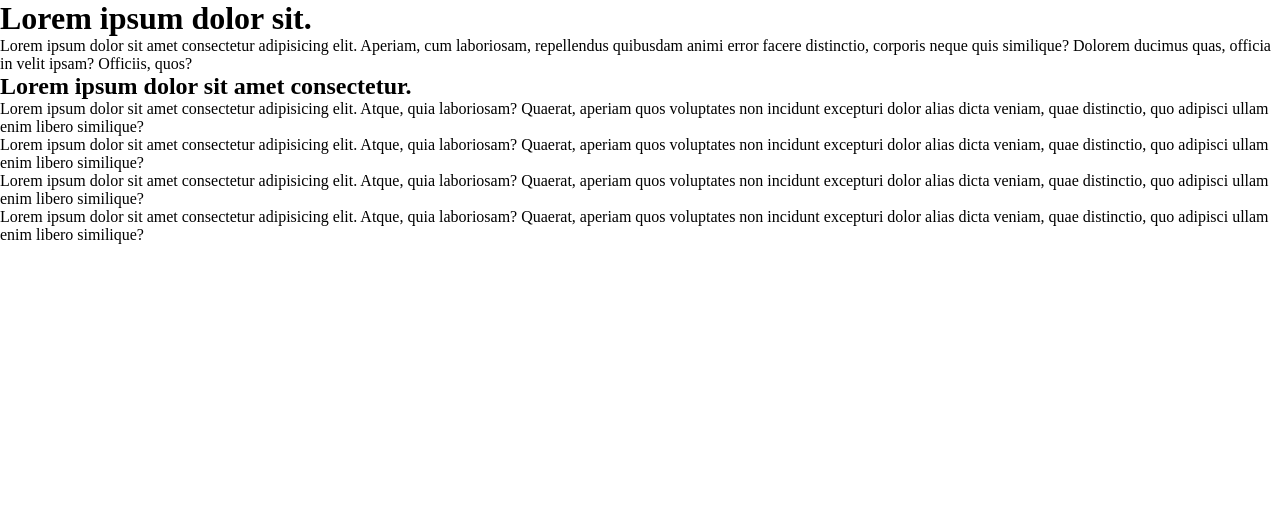
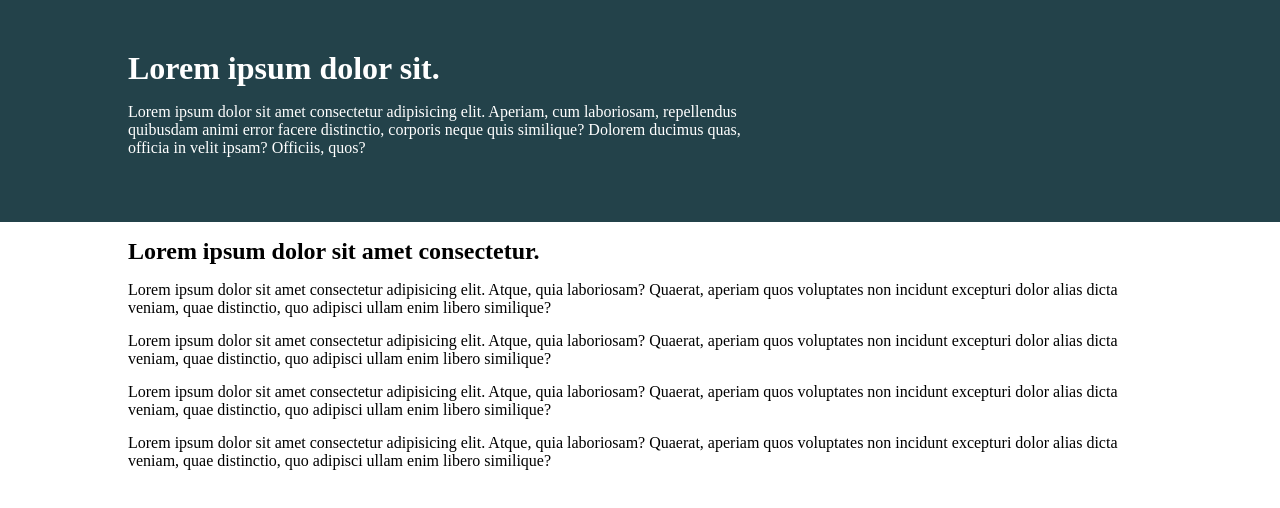
Before and after one commit to TaniaAugie/html-css-structure, a plain HTML site: page challenge2/page2.html in a window 1280 px wide. Drawn offline with Linux system fonts and the light colour scheme.

Commit message:
completed challenge 2

```diff
--- a/challenge2/page2.html
+++ b/challenge2/page2.html
@@ -7,16 +7,22 @@
     <link rel="stylesheet" href="./style2.css" />
   </head>
   <body>
-    <div>
+    <div class="header">
+      <div class="wrapper">
+        <div class="header-text">
           <h1>Lorem ipsum dolor sit.</h1>
           <p>
-        Lorem ipsum dolor sit amet consectetur adipisicing elit. Aperiam, cum
-        laboriosam, repellendus quibusdam animi error facere distinctio,
-        corporis neque quis similique? Dolorem ducimus quas, officia in velit
-        ipsam? Officiis, quos?
+            Lorem ipsum dolor sit amet consectetur adipisicing elit. Aperiam,
+            cum laboriosam, repellendus quibusdam animi error facere distinctio,
+            corporis neque quis similique? Dolorem ducimus quas, officia in
+            velit ipsam? Officiis, quos?
           </p>
         </div>
-    <section>
+      </div>
+    </div>
+    <section class="hero">
+      <div class="wrapper">
+        <div clas="hero-text">
           <h2>Lorem ipsum dolor sit amet consectetur.</h2>
           <p>
             Lorem ipsum dolor sit amet consectetur adipisicing elit. Atque, quia
@@ -42,6 +48,8 @@
             dolor alias dicta veniam, quae distinctio, quo adipisci ullam enim
             libero similique?
           </p>
+        </div>
+      </div>
     </section>
   </body>
 </html>
--- a/challenge2/style2.css
+++ b/challenge2/style2.css
@@ -3,3 +3,38 @@
   padding: 0;
   box-sizing: border-box;
 }
+
+.wrapper {
+  width: 80%;
+  max-width: 1200px;
+  margin: 0 auto;
+}
+
+.header {
+  background-color: #23424a;
+  color: white;
+  padding: 50px 0;
+}
+
+h1 {
+  margin-bottom: 16px;
+}
+
+.header-text {
+  width: 60%;
+}
+
+.hero {
+  margin-top: 16px;
+}
+
+.hero-text {
+  width: 60%;
+}
+
+h2 {
+  margin-bottom: 16px;
+}
+p {
+  margin-bottom: 15px;
+}
```
Lines whose indentation alone changed are shown as unchanged.
